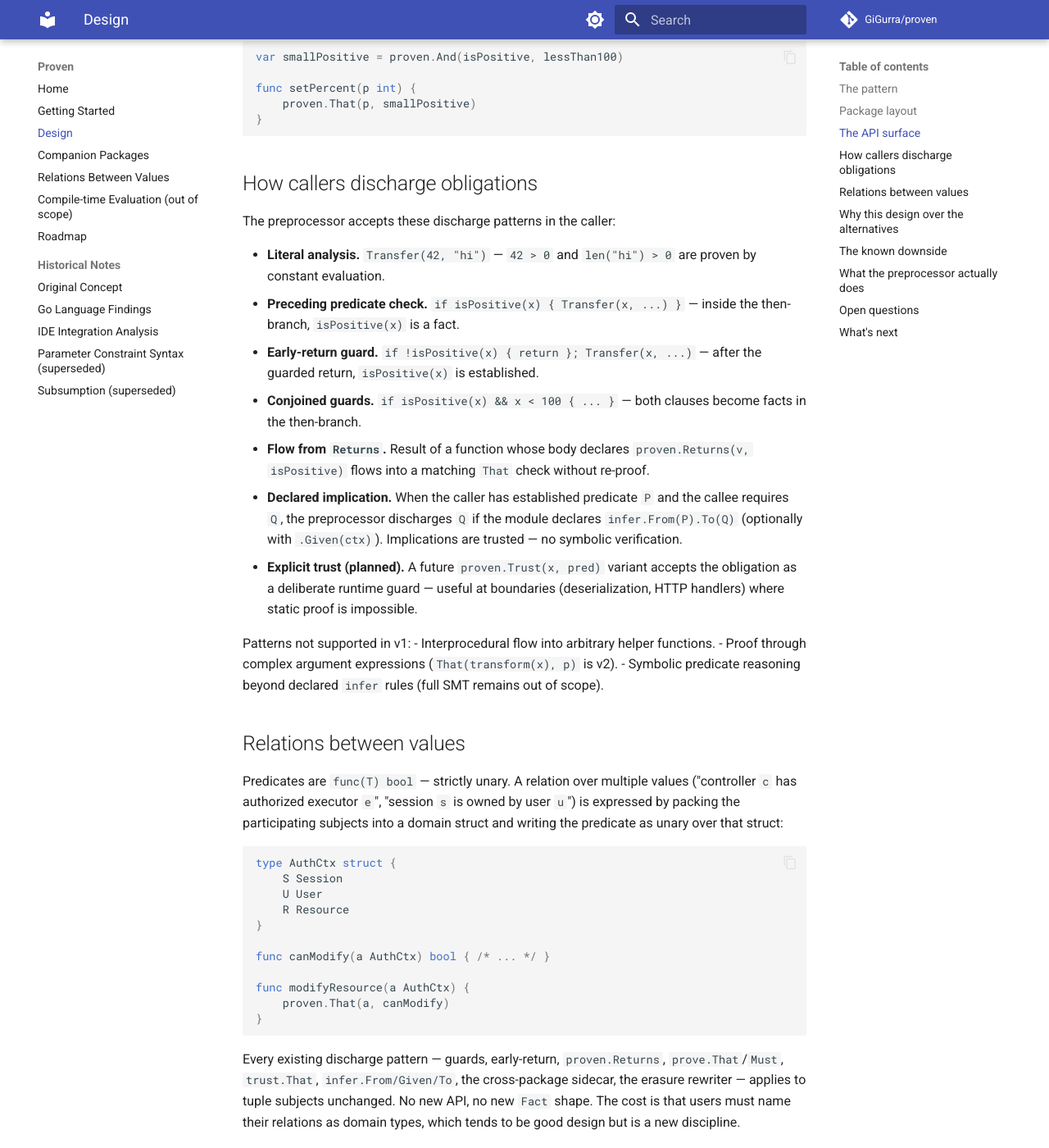
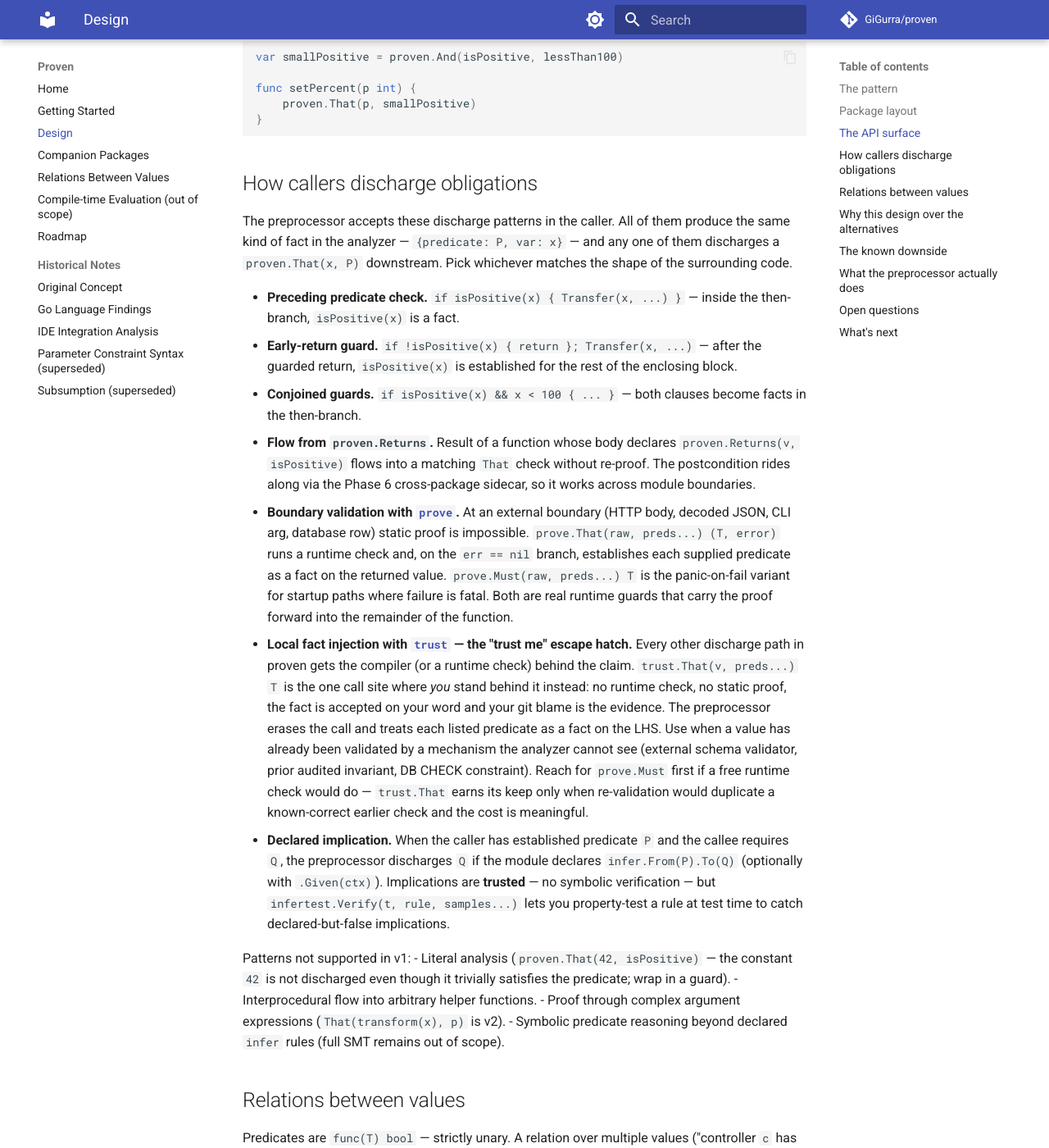
Before and after one commit to GiGurra/proven, an MkDocs documentation site: the page built from docs/design.md, in a window 1280 px wide and 1400 px high, scrolled down 2223 px. Shown: the whole window at 82% size. Built offline with MkDocs 1.6.1 and Material for MkDocs 9.7.7, drawn with Linux system fonts in a browser that asks for light colours; comment, search, counter and statistics services are not loaded.

Commit message:
docs: name the trust package honestly — "the trust me escape hatch"
Two jobs in one commit:

1. Kill the stale "Explicit trust (planned)" / "Boundary guards (open
   question)" language in docs/design.md. That text was written
   before the prove/trust package split. The functionality it
   describes is fully implemented today — boundary-validated runtime
   guards are prove.That / prove.Must, no-check programmer-vouched
   injection is trust.That — the doc just never got updated. Replace
   with honest "here are the five real discharge paths, here's what
   each does" text. Remove the stale entries from the Open Questions
   list. Also drop the "Literal analysis" bullet since Transfer(42,
   "hi") is NOT actually discharged by constant evaluation today.

2. Give trust.That a memorable framing. Calling the package's
   semantics "unverified assertion with local fact injection"
   (technically correct) obscures that it is the one place in the
   whole system where the compiler does NOT stand behind the claim —
   the programmer does. Rename the companion-packages.md section to
   "the 'trust me' escape hatch", open the README <details> with the
   same framing, lead design.md's trust bullet with it, and rewrite
   pkg/trust/trust.go's package doc to open with "the 'trust me'
   escape hatch in proven: the one place where you assert a fact on
   your own word instead of having the compiler or a runtime check
   stand behind it." godoc, README, and the design doc now all say
   the same thing in the same words, so readers can't miss which
   call site is the load-bearing one.

Co-Authored-By: Claude Opus 4.7 (1M context) <noreply@anthropic.com>

```diff
--- a/docs/design.md
+++ b/docs/design.md
@@ -65,17 +65,18 @@ func setPercent(p int) {
 
 ## How callers discharge obligations
 
-The preprocessor accepts these discharge patterns in the caller:
+The preprocessor accepts these discharge patterns in the caller. All of them produce the same kind of fact in the analyzer — `{predicate: P, var: x}` — and any one of them discharges a `proven.That(x, P)` downstream. Pick whichever matches the shape of the surrounding code.
 
-- **Literal analysis.** `Transfer(42, "hi")` — `42 > 0` and `len("hi") > 0` are proven by constant evaluation.
 - **Preceding predicate check.** `if isPositive(x) { Transfer(x, ...) }` — inside the then-branch, `isPositive(x)` is a fact.
-- **Early-return guard.** `if !isPositive(x) { return }; Transfer(x, ...)` — after the guarded return, `isPositive(x)` is established.
+- **Early-return guard.** `if !isPositive(x) { return }; Transfer(x, ...)` — after the guarded return, `isPositive(x)` is established for the rest of the enclosing block.
 - **Conjoined guards.** `if isPositive(x) && x < 100 { ... }` — both clauses become facts in the then-branch.
-- **Flow from `Returns`.** Result of a function whose body declares `proven.Returns(v, isPositive)` flows into a matching `That` check without re-proof.
-- **Declared implication.** When the caller has established predicate `P` and the callee requires `Q`, the preprocessor discharges `Q` if the module declares `infer.From(P).To(Q)` (optionally with `.Given(ctx)`). Implications are trusted — no symbolic verification.
-- **Explicit trust (planned).** A future `proven.Trust(x, pred)` variant accepts the obligation as a deliberate runtime guard — useful at boundaries (deserialization, HTTP handlers) where static proof is impossible.
+- **Flow from `proven.Returns`.** Result of a function whose body declares `proven.Returns(v, isPositive)` flows into a matching `That` check without re-proof. The postcondition rides along via the Phase 6 cross-package sidecar, so it works across module boundaries.
+- **Boundary validation with [`prove`](companion-packages.md).** At an external boundary (HTTP body, decoded JSON, CLI arg, database row) static proof is impossible. `prove.That(raw, preds...) (T, error)` runs a runtime check and, on the `err == nil` branch, establishes each supplied predicate as a fact on the returned value. `prove.Must(raw, preds...) T` is the panic-on-fail variant for startup paths where failure is fatal. Both are real runtime guards that carry the proof forward into the remainder of the function.
+- **Local fact injection with [`trust`](companion-packages.md) — the "trust me" escape hatch.** Every other discharge path in proven gets the compiler (or a runtime check) behind the claim. `trust.That(v, preds...) T` is the one call site where *you* stand behind it instead: no runtime check, no static proof, the fact is accepted on your word and your git blame is the evidence. The preprocessor erases the call and treats each listed predicate as a fact on the LHS. Use when a value has already been validated by a mechanism the analyzer cannot see (external schema validator, prior audited invariant, DB CHECK constraint). Reach for `prove.Must` first if a free runtime check would do — `trust.That` earns its keep only when re-validation would duplicate a known-correct earlier check and the cost is meaningful.
+- **Declared implication.** When the caller has established predicate `P` and the callee requires `Q`, the preprocessor discharges `Q` if the module declares `infer.From(P).To(Q)` (optionally with `.Given(ctx)`). Implications are **trusted** — no symbolic verification — but `infertest.Verify(t, rule, samples...)` lets you property-test a rule at test time to catch declared-but-false implications.
 
 Patterns not supported in v1:
+- Literal analysis (`proven.That(42, isPositive)` — the constant `42` is not discharged even though it trivially satisfies the predicate; wrap in a guard).
 - Interprocedural flow into arbitrary helper functions.
 - Proof through complex argument expressions (`That(transform(x), p)` is v2).
 - Symbolic predicate reasoning beyond declared `infer` rules (full SMT remains out of scope).
```
Also changed, not shown: README.md (+8 -4 lines), docs/companion-packages.md (+2 -2 lines), 1 other file.
